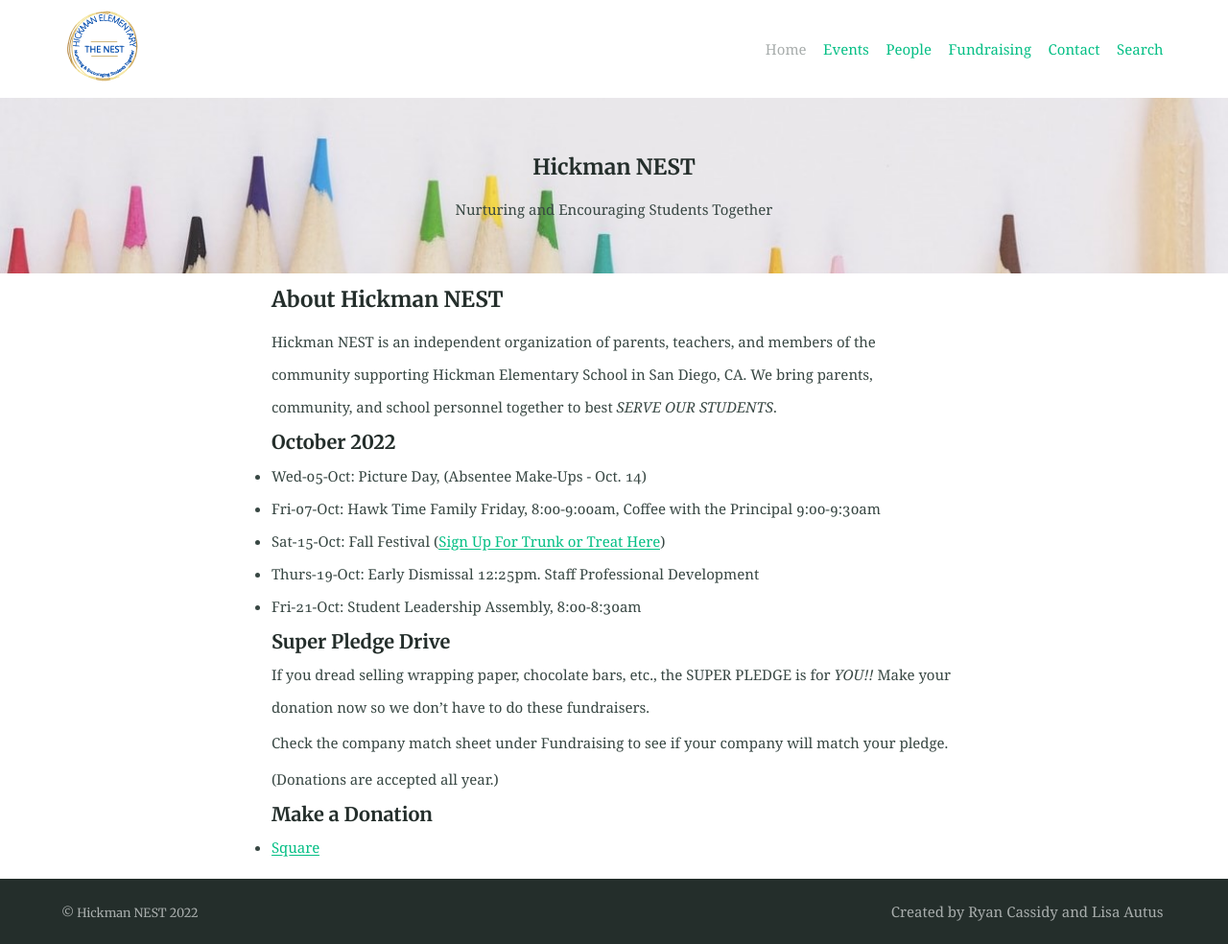
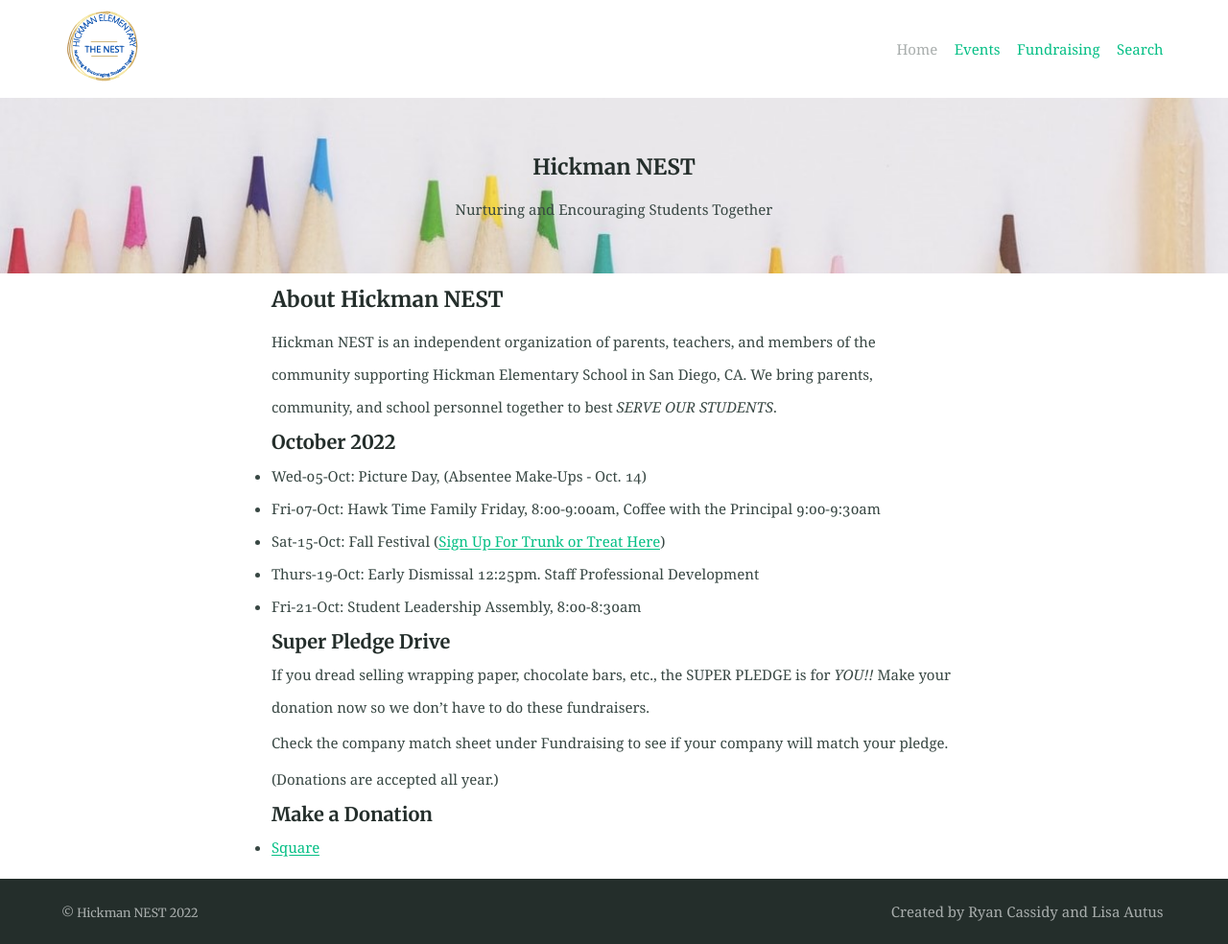
Before and after one commit to hickmannest/hickmannest.github.io, a Jekyll site: the page built from index.md, in a window 1280 px wide. Shown: the whole page at 96% size. Built offline with Jekyll 4.4.1, drawn with Linux system fonts in a browser that asks for light colours.

Commit message:
Update _config.yml

```diff
--- a/_config.yml
+++ b/_config.yml
@@ -123,12 +123,8 @@ navigation_header:
   url: /
 - title: Events
   url: /events/
-- title: People
-  url: /people/
 - title: Fundraising
   url: /fundraising/
-- title: Contact
-  url: /contact/
 - title: Search
   url: /search/
 
```
